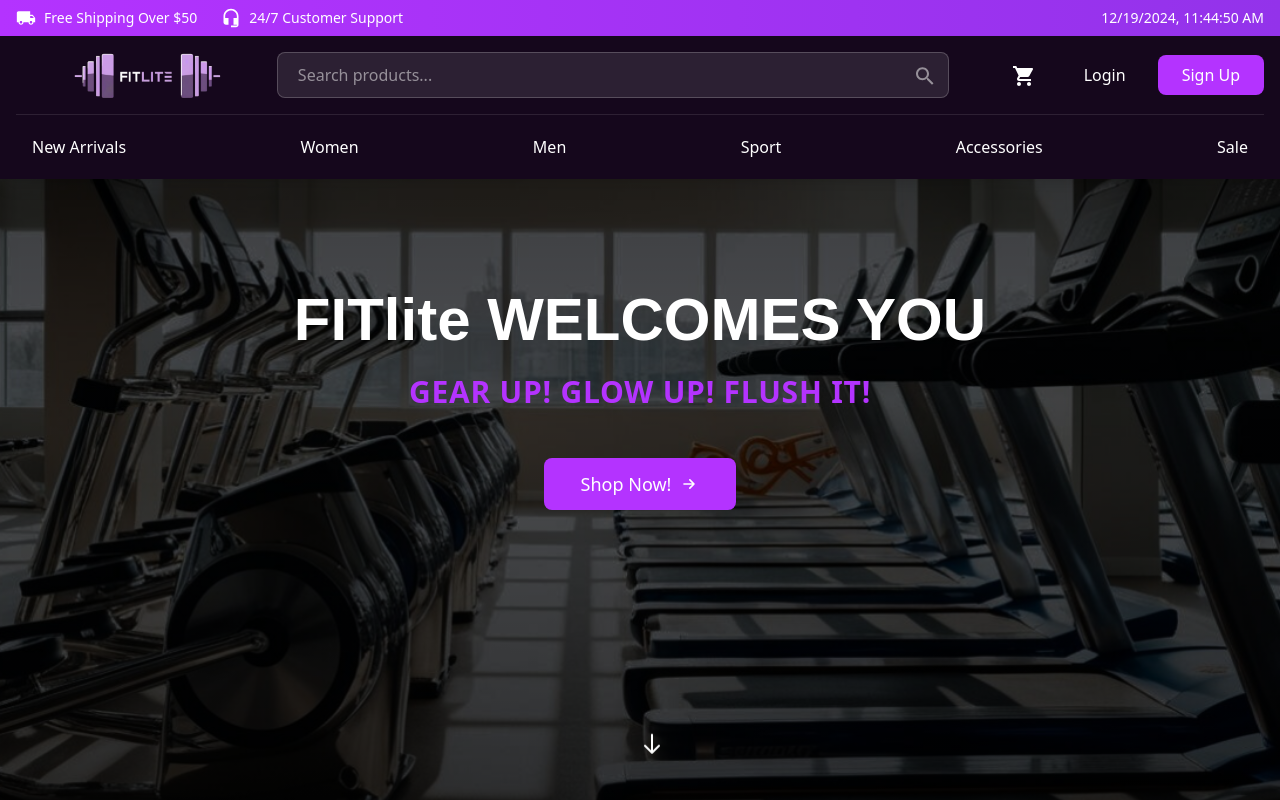
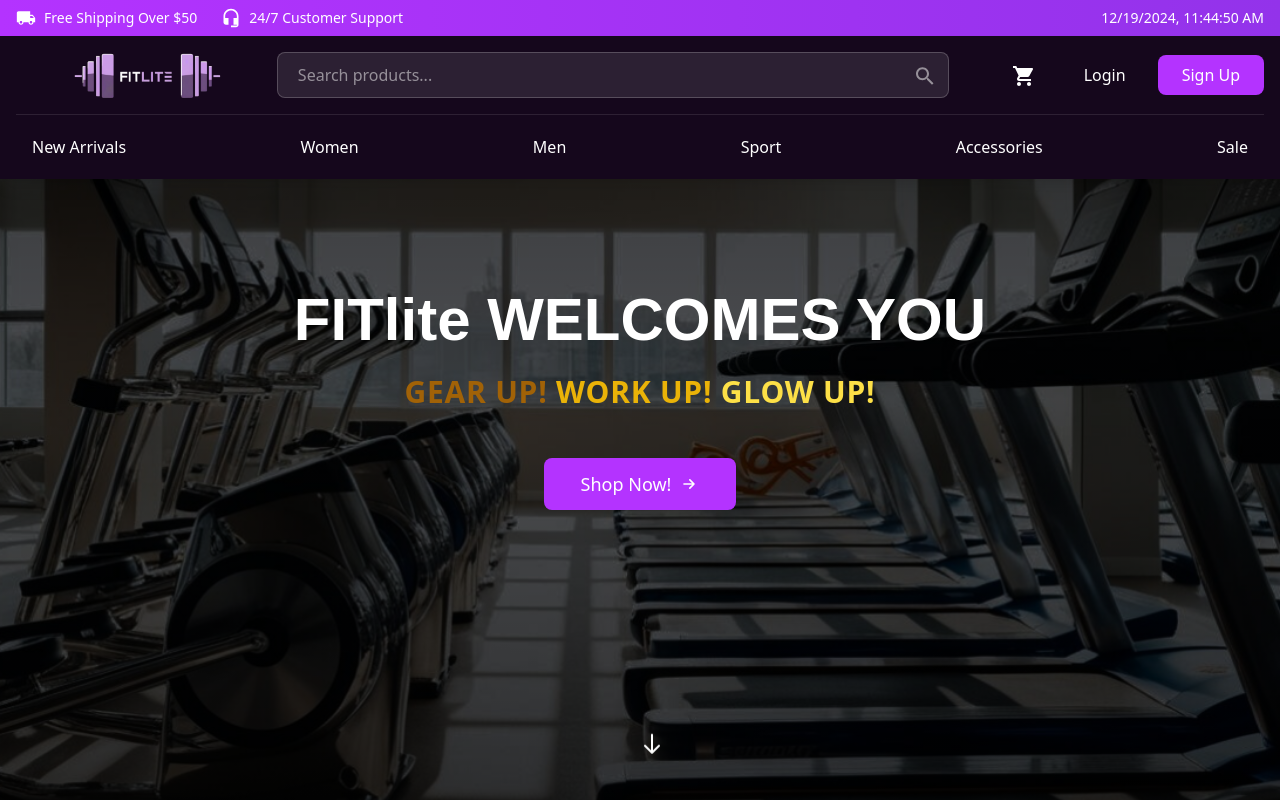
Before and after one commit to servetisikli/fit-lite-final-project-client, a React (Vite) app: page / in a window 1280 px wide. Shown: the top 800 px of the page. Built offline with nearby package versions, Linux system fonts and the light colour scheme; a web font is replaced by a local one.

Commit message:
header update

```diff
--- a/src/components/header/Header.jsx
+++ b/src/components/header/Header.jsx
@@ -27,8 +27,9 @@ function Header() {
         </h1>
 
         {/* Subheading */}
-        <p className="text-3xl text-customPurple font-semibold mb-12 tracking-wide">
-          GEAR UP! GLOW UP! FLUSH IT!
+        <p className="text-3xl text-yellow-700 font-semibold mb-12 tracking-wide">
+          GEAR UP! <span className="text-yellow-500">WORK UP! </span>
+          <span className="text-yellow-300">GLOW UP!</span>
         </p>
 
         {/* Buttons Container */}
```
